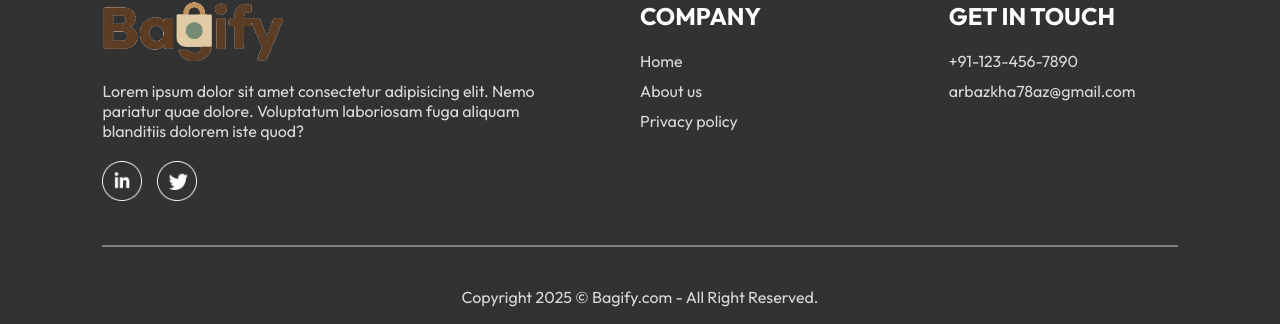
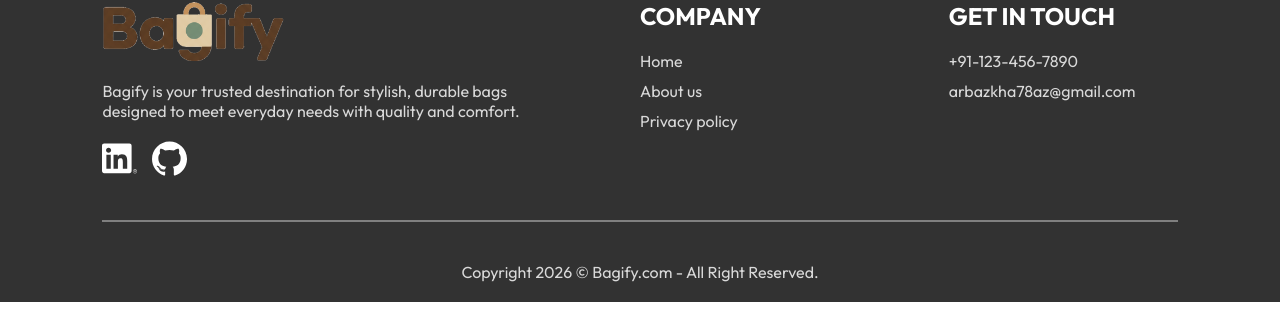
Before and after one commit to arbazzkhann/MERN-Bag-Selling-Project, a React (Vite) app in the folder frontend/: page / in a window 1280 px wide. Shown: the part 955-1279 px from the top of the page. After the commit the page ends 1257 px from the top, so only its background shows below. Built offline with nearby package versions, Linux system fonts and the light colour scheme; no server answers.

Commit message:
Adding social icons in footer

```diff
--- a/frontend/src/assets/assets.js
+++ b/frontend/src/assets/assets.js
@@ -14,9 +14,11 @@ import bag_type_image7 from './bag_type_image7.png'
 import add_icon_white from './add_icon_white.png'
 import add_icon_green from './add_icon_green.png'
 import remove_icon_red from './remove_icon_red.png'
-import linkedin_icon from './linkedin_icon.png'
+// import linkedin_icon from './linkedin_icon.png'
+import linkedin_icon from './linkedin.svg'
 import facebook_icon from './facebook_icon.png'
 import twitter_icon from './twitter_icon.png'
+import github_icon from './github.svg'
 import cross_icon from './cross_icon.png'
 import selector_icon from './selector_icon.png'
 import rating_starts from './rating_starts.png'
@@ -37,6 +39,7 @@ export const assets = {
     linkedin_icon,
     facebook_icon,
     twitter_icon,
+    github_icon,
     cross_icon,
     selector_icon,
     profile_icon,
--- a/frontend/src/components/Footer/Footer.css
+++ b/frontend/src/components/Footer/Footer.css
@@ -35,8 +35,9 @@
 }
 
 .footer-social-icons img {
-    width: 40px;
+    width: 35px;
     margin-right: 15px;
+    filter: brightness(0) invert(1);
 }
 
 .footer hr {
--- a/frontend/src/components/Footer/Footer.jsx
+++ b/frontend/src/components/Footer/Footer.jsx
@@ -9,10 +9,10 @@ const Footer = () => {
         <div className="footer-content">
             <div className="footer-content-left">
                 <img src={assets.logo} height="60px" alt="" />
-                <p>Lorem ipsum dolor sit amet consectetur adipisicing elit. Nemo pariatur quae dolore. Voluptatum laboriosam fuga aliquam blanditiis dolorem iste quod?</p>
+                <p>Bagify is your trusted destination for stylish, durable bags designed to meet everyday needs with quality and comfort.</p>
                 <div className="footer-social-icons">
-                    <Link to="https://linkedin.com/in/arbazzkhann"><img src={assets.linkedin_icon} alt="" /></Link>
-                    <Link to="#"><img src={assets.twitter_icon} alt="" /></Link>
+                    <a href="https://linkedin.com/in/arbazzkhann" target='_blank'><img src={assets.linkedin_icon} alt="" /></a>
+                    <a href="https://github.com/arbazzkhann" target='_blank'><img src={assets.github_icon} alt="" /></a>
                 </div>
             </div>
             <div className="footer-content-center">
@@ -33,7 +33,7 @@ const Footer = () => {
             </div>
         </div>
         <hr />
-        <p className="footer-copyright">Copyright 2025 © Bagify.com - All Right Reserved.</p>
+        <p className="footer-copyright">Copyright 2026 © Bagify.com - All Right Reserved.</p>
     </div>
   )
 }
```
Also changed, not shown: frontend/src/assets/github.svg (added), frontend/src/assets/linkedin.svg (added).
